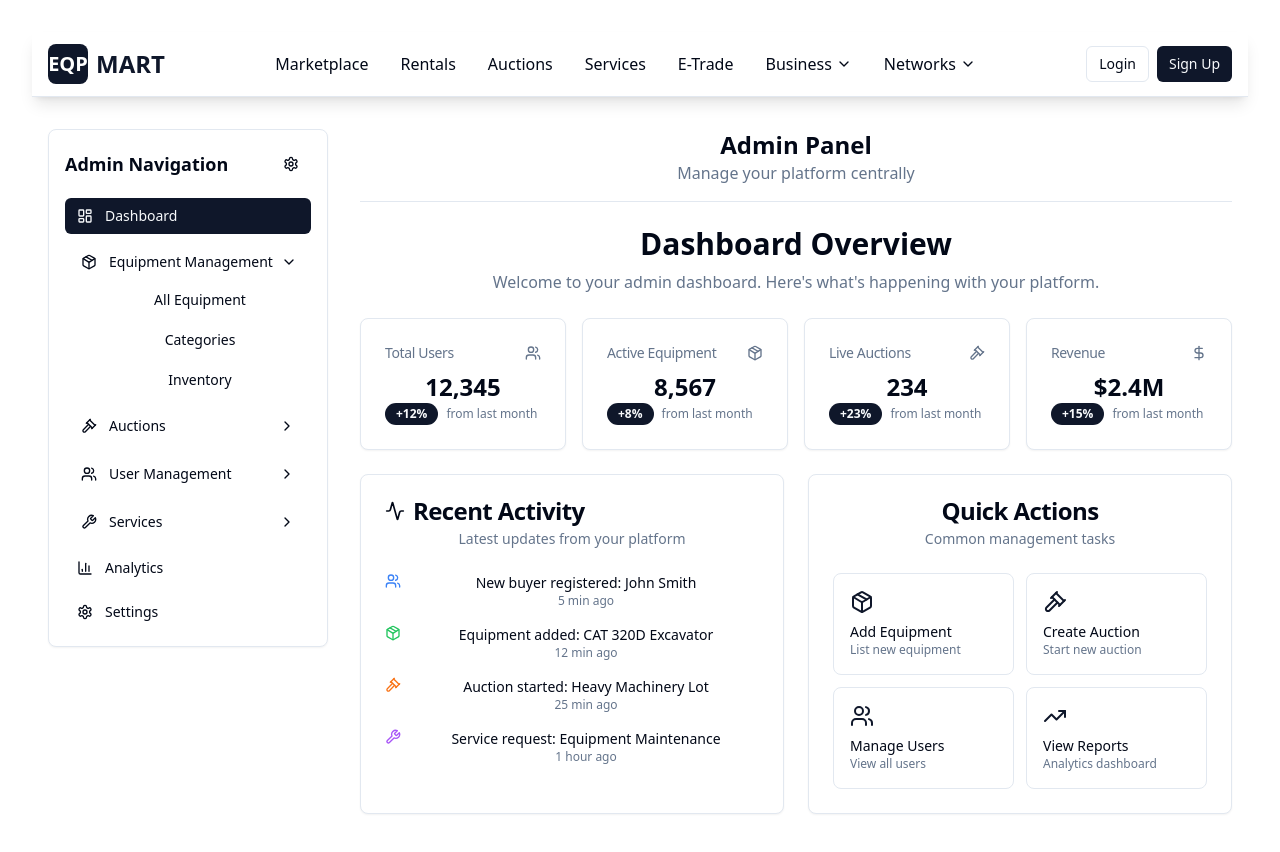
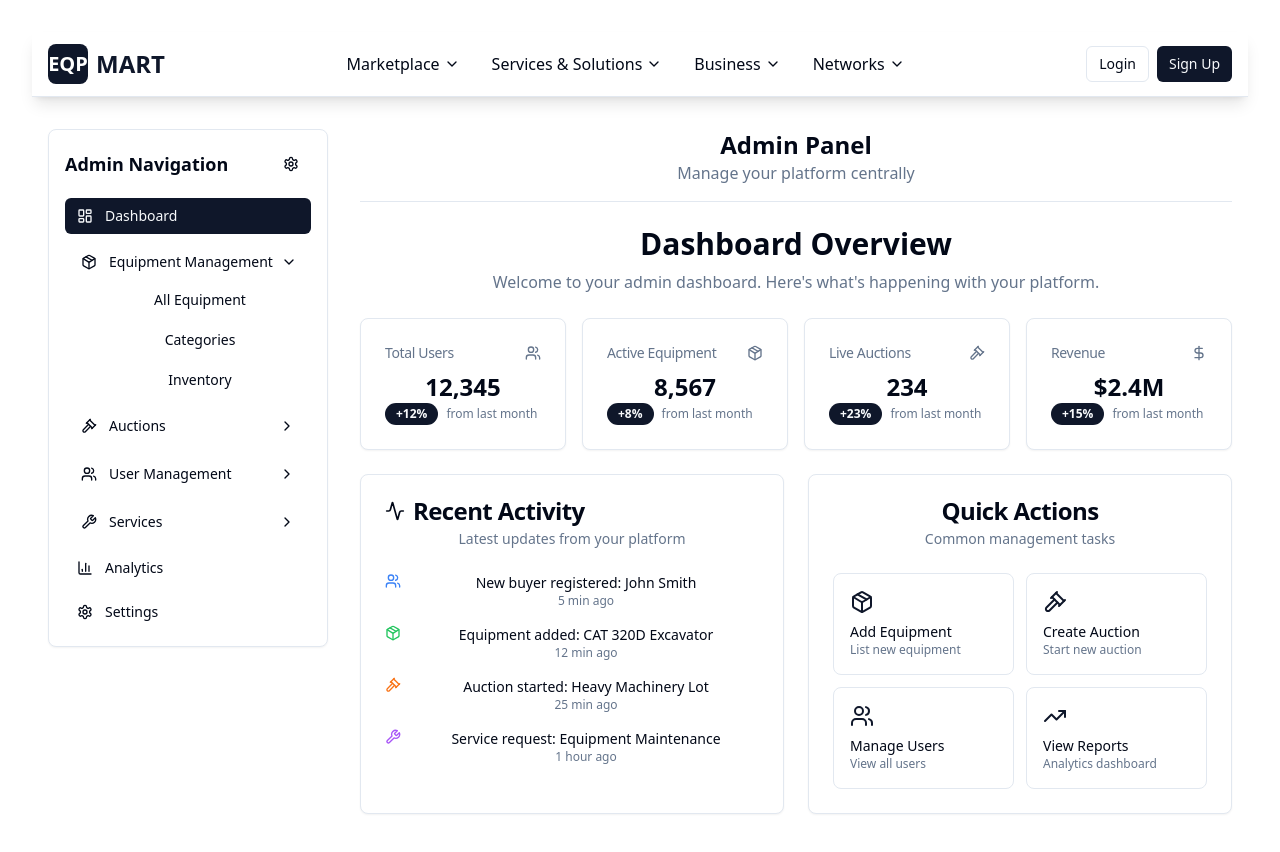
Before and after one commit to qataranbu-spec/equipmart, a React (Vite) app: page /admin in a window 1280 px wide. Shown: the top 852 px of the page. Built offline with nearby package versions, Linux system fonts and the light colour scheme.

Commit message:
Organize desktop menu like mobile
Reorganize the desktop navigation menu to mirror the structure of the mobile menu. This includes grouping links under logical categories such as "Marketplace," "Services & Solutions," "Business," and "Networks," with dropdowns for sub-items.

```diff
--- a/src/components/layout/Header.tsx
+++ b/src/components/layout/Header.tsx
@@ -6,8 +6,10 @@ import AuthModal from '../../features/auth/components/AuthModal';
 const Header = () => {
   const [isMenuOpen, setIsMenuOpen] = useState(false);
   const [isLoggedIn, setIsLoggedIn] = useState(false);
+  const [showMarketplaceDropdown, setShowMarketplaceDropdown] = useState(false);
+  const [showServicesDropdown, setShowServicesDropdown] = useState(false);
+  const [showBusinessDropdown, setShowBusinessDropdown] = useState(false);
   const [showNetworksDropdown, setShowNetworksDropdown] = useState(false);
-  const [showCompanyDropdown, setShowCompanyDropdown] = useState(false);
   const [authModalOpen, setAuthModalOpen] = useState(false);
   const [authModalTab, setAuthModalTab] = useState<'login' | 'signup'>('login');
   const openLoginModal = () => {
@@ -32,32 +34,51 @@ const Header = () => {
 
             {/* Desktop Navigation */}
             <nav className="hidden md:flex items-center space-x-8">
-              {/* Core Marketplace */}
-              <Link to="/marketplace" className="text-foreground hover:text-primary transition-colors">
+              {/* Marketplace Group */}
+              <div className="relative" onMouseEnter={() => setShowMarketplaceDropdown(true)} onMouseLeave={() => setShowMarketplaceDropdown(false)}>
+                <button className="flex items-center text-foreground hover:text-primary transition-colors">
                   Marketplace
+                  <ChevronDown className="h-4 w-4 ml-1" />
+                </button>
+                {showMarketplaceDropdown && <div className="absolute top-full left-0 mt-1 bg-background border border-border rounded-lg shadow-lg py-3 w-56 z-50">
+                    <p className="text-xs font-semibold text-muted-foreground px-4 pb-2 mb-2 border-b border-border">Marketplace</p>
+                    <Link to="/marketplace" className="block px-4 py-2 text-sm text-foreground hover:bg-secondary hover:text-primary">
+                      Buy & Sell
                     </Link>
-              <Link to="/rentals" className="text-foreground hover:text-primary transition-colors">
+                    <Link to="/rentals" className="block px-4 py-2 text-sm text-foreground hover:bg-secondary hover:text-primary">
                       Rentals
                     </Link>
-              <Link to="/auctions" className="text-foreground hover:text-primary transition-colors">
+                    <Link to="/auctions" className="block px-4 py-2 text-sm text-foreground hover:bg-secondary hover:text-primary">
                       Auctions
                     </Link>
+                  </div>}
+              </div>
 
-              {/* Services & Solutions */}
-              <Link to="/services" className="text-foreground hover:text-primary transition-colors">
+              {/* Services & Solutions Group */}
+              <div className="relative" onMouseEnter={() => setShowServicesDropdown(true)} onMouseLeave={() => setShowServicesDropdown(false)}>
+                <button className="flex items-center text-foreground hover:text-primary transition-colors">
+                  Services & Solutions
+                  <ChevronDown className="h-4 w-4 ml-1" />
+                </button>
+                {showServicesDropdown && <div className="absolute top-full left-0 mt-1 bg-background border border-border rounded-lg shadow-lg py-3 w-56 z-50">
+                    <p className="text-xs font-semibold text-muted-foreground px-4 pb-2 mb-2 border-b border-border">Services & Solutions</p>
+                    <Link to="/services" className="block px-4 py-2 text-sm text-foreground hover:bg-secondary hover:text-primary">
                       Services
                     </Link>
-              <Link to="/procurement" className="text-foreground hover:text-primary transition-colors">
+                    <Link to="/procurement" className="block px-4 py-2 text-sm text-foreground hover:bg-secondary hover:text-primary">
                       E-Trade
                     </Link>
+                  </div>}
+              </div>
 
-              {/* Business & Partnerships */}
-              <div className="relative" onMouseEnter={() => setShowCompanyDropdown(true)} onMouseLeave={() => setShowCompanyDropdown(false)}>
+              {/* Business Group */}
+              <div className="relative" onMouseEnter={() => setShowBusinessDropdown(true)} onMouseLeave={() => setShowBusinessDropdown(false)}>
                 <button className="flex items-center text-foreground hover:text-primary transition-colors">
                   Business
                   <ChevronDown className="h-4 w-4 ml-1" />
                 </button>
-                {showCompanyDropdown && <div className="absolute top-full left-0 mt-1 bg-background border border-border rounded-lg shadow-lg py-2 w-48 z-50">
+                {showBusinessDropdown && <div className="absolute top-full left-0 mt-1 bg-background border border-border rounded-lg shadow-lg py-3 w-56 z-50">
+                    <p className="text-xs font-semibold text-muted-foreground px-4 pb-2 mb-2 border-b border-border">Business</p>
                     <Link to="/investor-proposal" className="block px-4 py-2 text-sm text-foreground hover:bg-secondary hover:text-primary">
                       Investor Proposal
                     </Link>
@@ -67,13 +88,14 @@ const Header = () => {
                   </div>}
               </div>
 
-              {/* Networks & Community */}
+              {/* Networks Group */}
               <div className="relative" onMouseEnter={() => setShowNetworksDropdown(true)} onMouseLeave={() => setShowNetworksDropdown(false)}>
                 <button className="flex items-center text-foreground hover:text-primary transition-colors">
                   Networks
                   <ChevronDown className="h-4 w-4 ml-1" />
                 </button>
-                {showNetworksDropdown && <div className="absolute top-full left-0 mt-1 bg-background border border-border rounded-lg shadow-lg py-2 w-48 z-50">
+                {showNetworksDropdown && <div className="absolute top-full left-0 mt-1 bg-background border border-border rounded-lg shadow-lg py-3 w-56 z-50">
+                    <p className="text-xs font-semibold text-muted-foreground px-4 pb-2 mb-2 border-b border-border">Networks</p>
                     <Link to="/networking-hub" className="block px-4 py-2 text-sm text-foreground hover:bg-secondary hover:text-primary">
                       Networking Hub
                     </Link>
```
Lines whose indentation alone changed are shown as unchanged.
